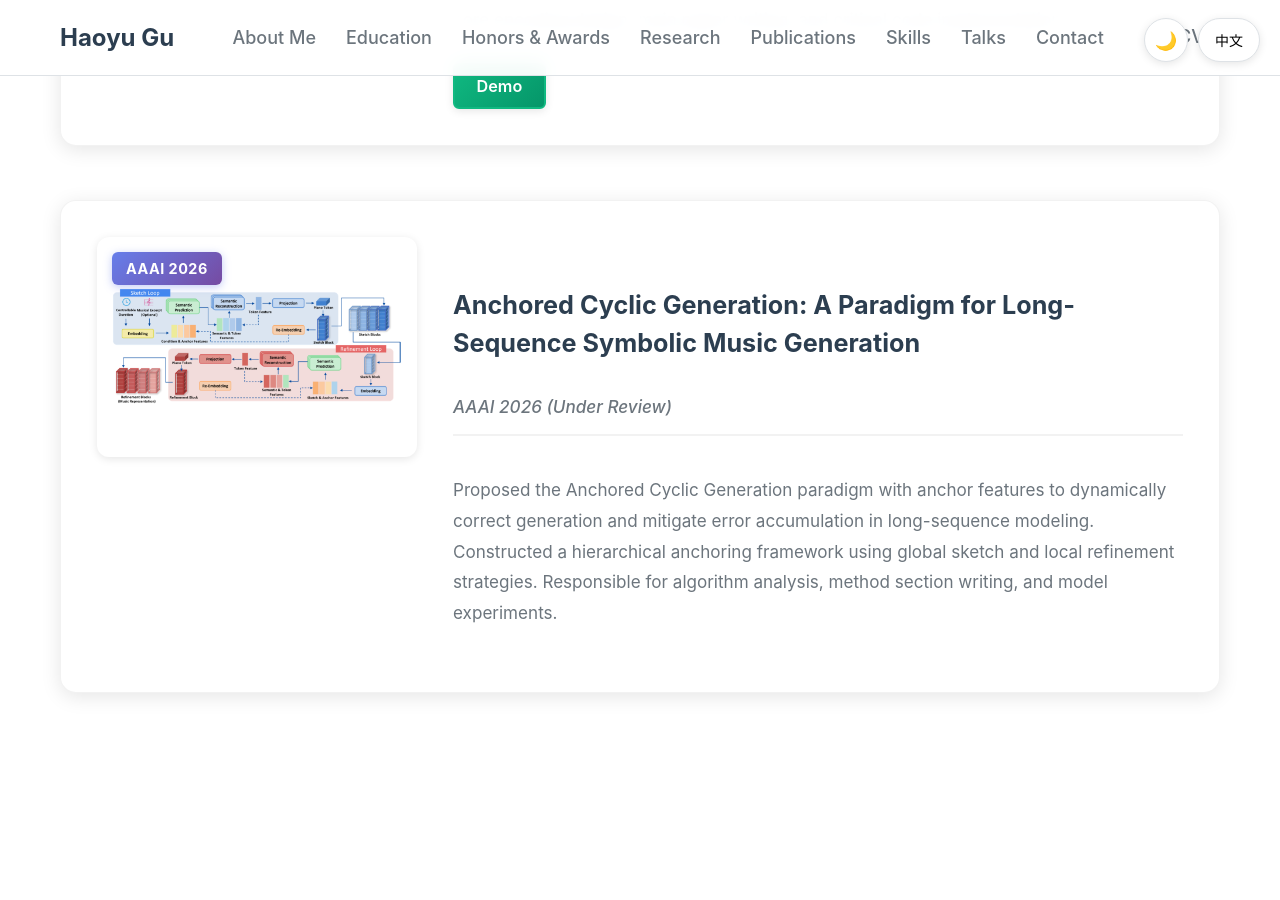
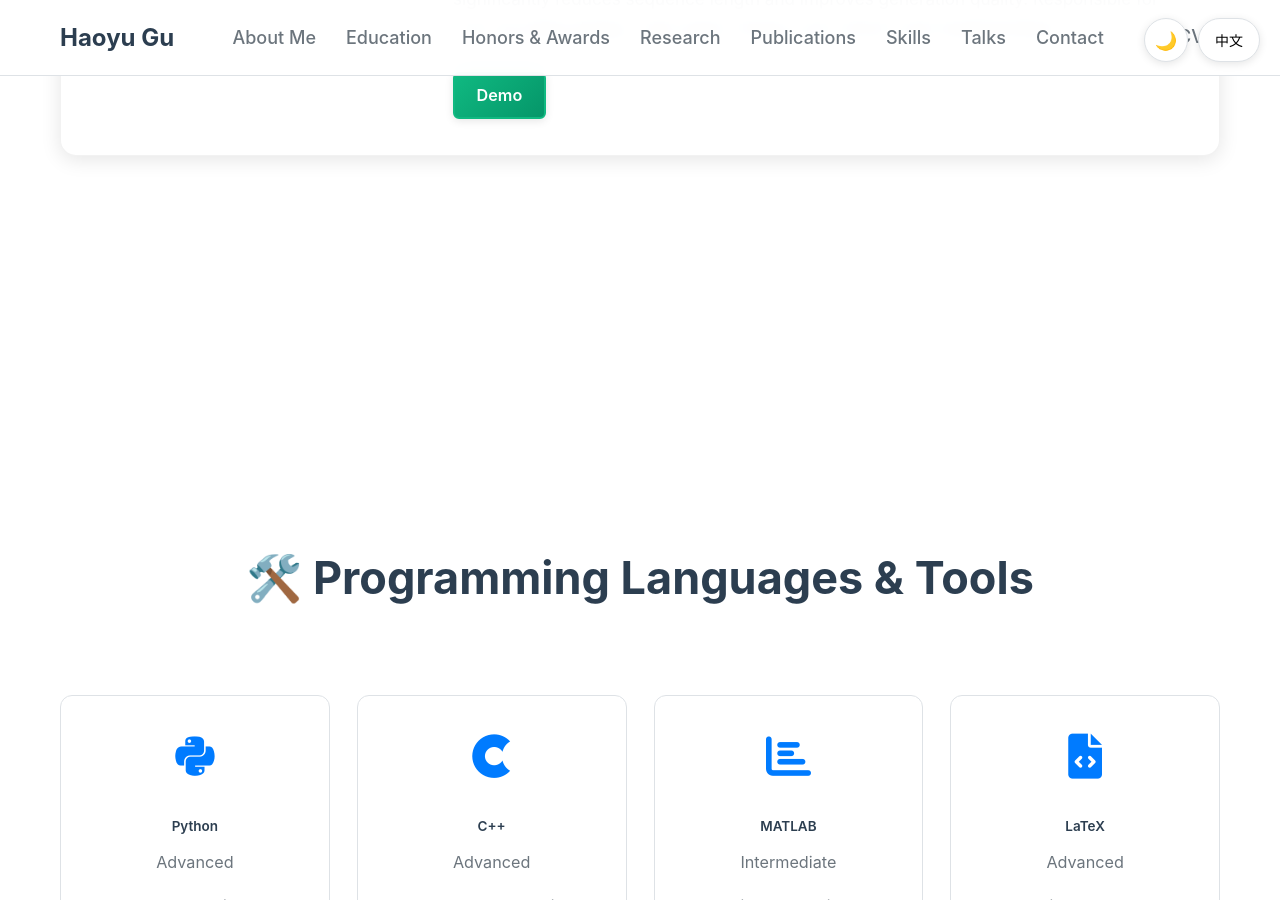
Before and after one commit to Haoyu-Gu/haoyu-gu.github.io, a Jekyll site: the page built from index.html, in a window 1280 px wide and 900 px high, scrolled down 9287 px. Built offline with Jekyll 4.4.1, drawn with Linux system fonts in a browser that asks for light colours.

Commit message:
chore: 移除AAAI论文展示卡片

```diff
--- a/index.html
+++ b/index.html
@@ -289,23 +289,6 @@
     </div>
   </div>
 
-  <div class="publication-card">
-    <div class="publication-image">
-      <img src="/images/28984_Anchored_Cyclic_Generati.png" alt="Anchored Cyclic Generation">
-      <span class="publication-badge">AAAI 2026</span>
-    </div>
-    <div class="publication-content">
-      <h3 class="publication-title">Anchored Cyclic Generation: A Paradigm for Long-Sequence Symbolic Music Generation</h3>
-      <p class="publication-meta">
-        <span class="pub-venue" data-lang='{"en": "AAAI 2026 (Under Review)", "zh": "AAAI 2026 (审稿中)"}'>AAAI 2026 (Under Review)</span>
-        <!-- <span class="pub-role" data-lang='{"en": "Fourth Author", "zh": "第四作者"}'>Fourth Author</span> -->
-      </p>
-      <p class="publication-description" data-lang='{"en": "Proposed the Anchored Cyclic Generation paradigm with anchor features to dynamically correct generation and mitigate error accumulation in long-sequence modeling. Constructed a hierarchical anchoring framework using global sketch and local refinement strategies. Responsible for algorithm analysis, method section writing, and model experiments.", "zh": "提出了锚定循环生成范式，通过锚点特征动态校正生成过程，缓解长序列建模中的错误累积。构建了分层锚定框架，采用全局草图和局部细化策略。负责算法分析、方法部分撰写和模型实验。"}'>Proposed the Anchored Cyclic Generation paradigm with anchor features to dynamically correct generation and mitigate error accumulation in long-sequence modeling. Constructed a hierarchical anchoring framework using global sketch and local refinement strategies. Responsible for algorithm analysis, method section writing, and model experiments.</p>
-      <div class="publication-links">
-        <!-- <a href="/files/28984_Anchored_Cyclic_Generati.pdf" class="pub-btn pdf" target="_blank" data-lang='{"en": "PDF", "zh": "论文"}'>PDF</a> -->
-      </div>
-    </div>
-  </div>
 </section>
 
 <!-- Skills Section -->
```
